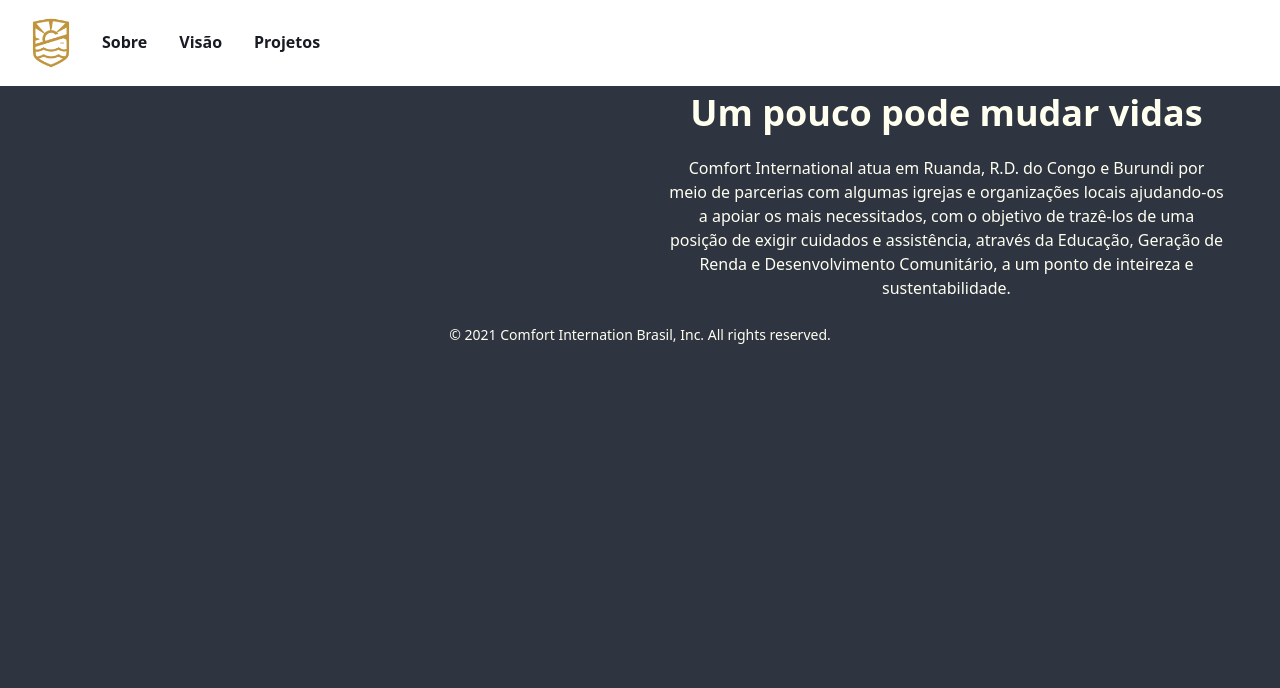
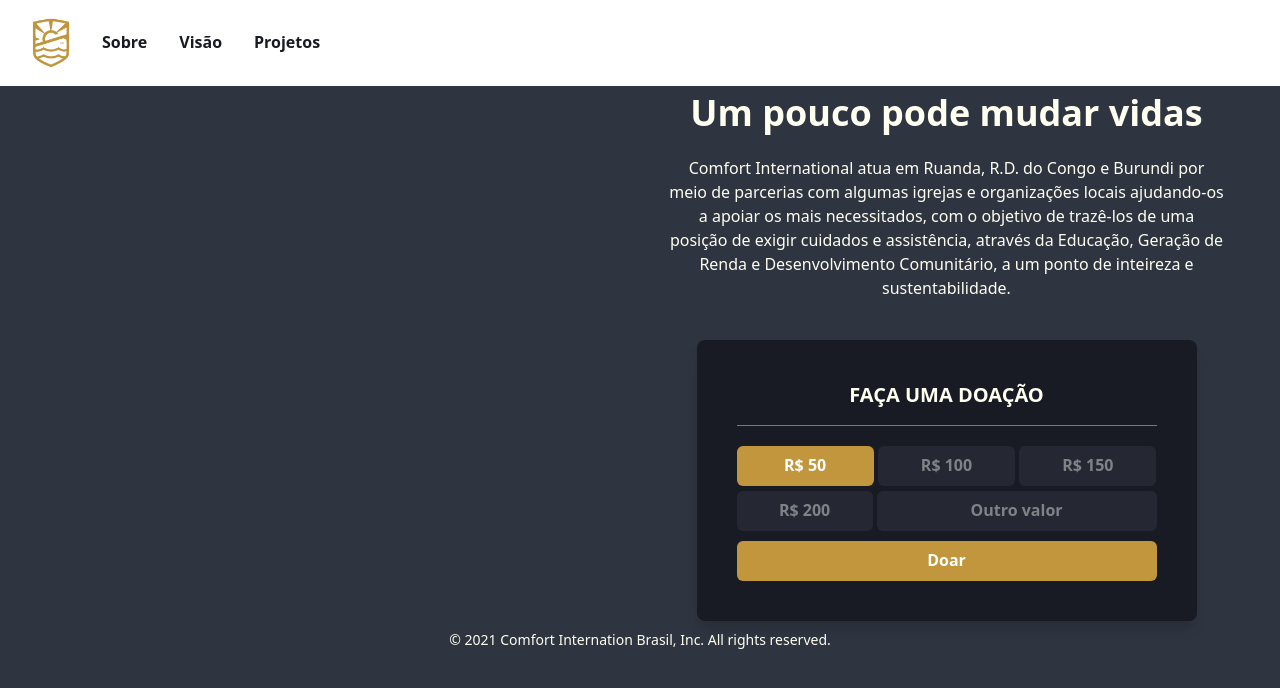
Before and after one commit to rafaelnogalha/comfort-website, a Next.js app: page /sections/Banner in a window 1280 px wide. Shown: the top 688 px of the page. Built offline with nearby package versions, Linux system fonts and the light colour scheme.

Commit message:
updated v0001

```diff
--- a/pages/sections/Banner.tsx
+++ b/pages/sections/Banner.tsx
@@ -65,12 +65,12 @@ export default function Banner() {
               Desenvolvimento Comunitário, a um ponto
               de inteireza e sustentabilidade.
             </Text>
-            {/* <Box
+            <Box
               align="center"
               mt={"40px"}
             >
               <DonatePage />
-            </Box> */}
+            </Box>
           </Box>
 
         </Stack>
```
